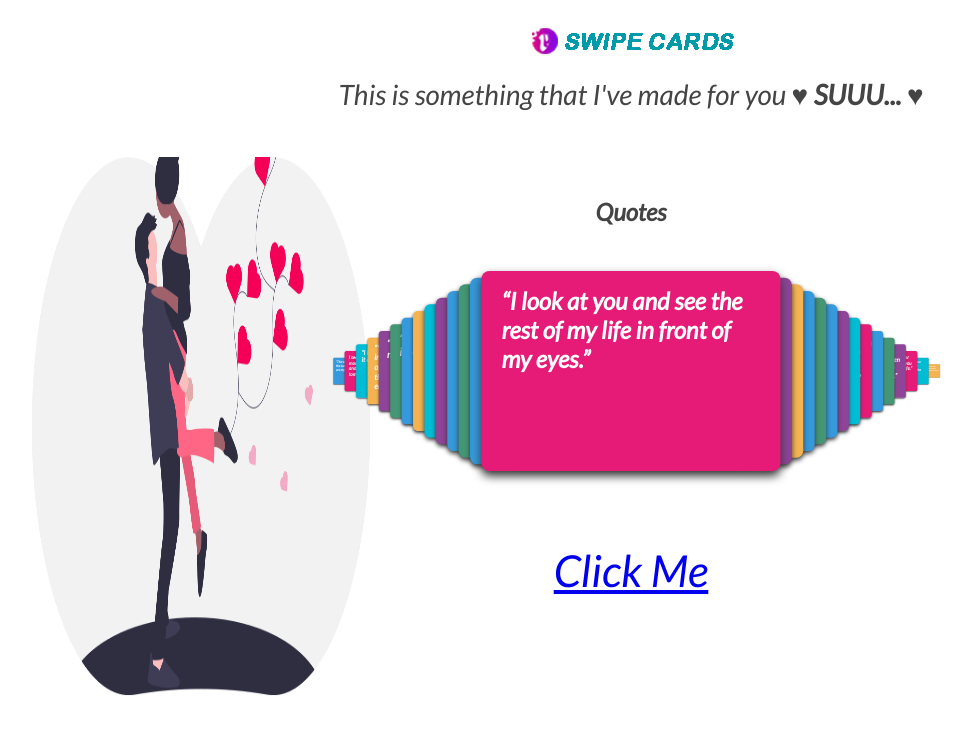
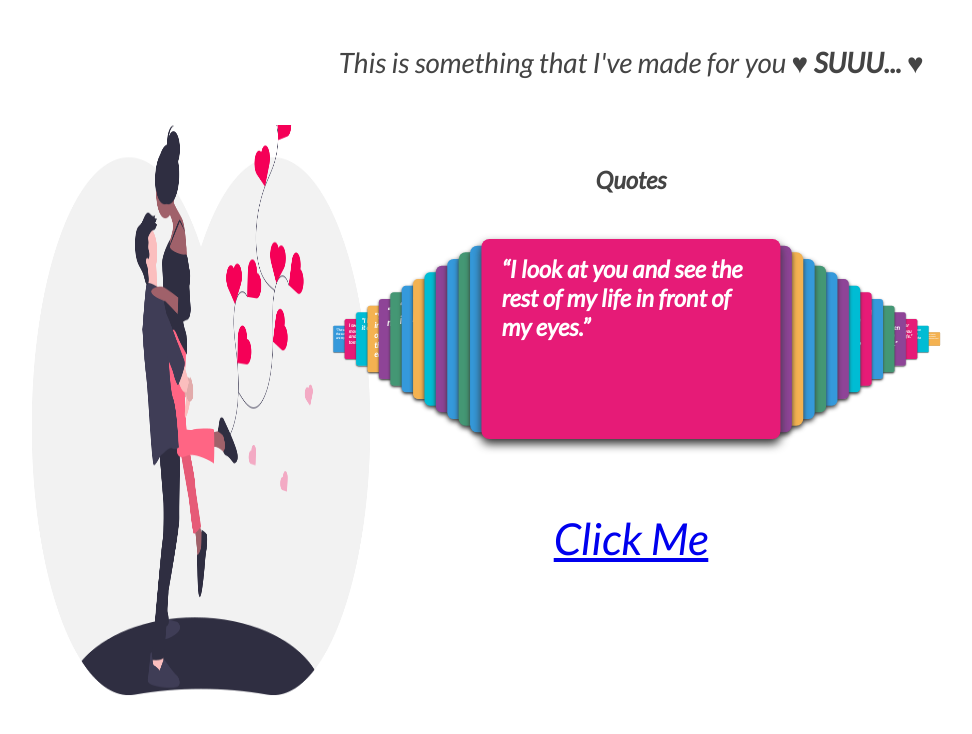
Before and after one commit to AkashSinha1503/Card, a plain HTML site: page index.html in a window 1280 px wide. Shown: the whole page, without its empty margins (9-981 px from the left). Drawn offline with nearby package versions, Linux system fonts and the light colour scheme.

Commit message:
Update index.html

```diff
--- a/index.html
+++ b/index.html
@@ -159,7 +159,7 @@
 
 	<div id="wrap">
 		<div class="header">
-			<img src="img/logo.PNG" alt="Stacked Cards">
+
 			<div class="intro" style="font-size: 28px;">
 				This is something that I've made for you <b>&hearts; SUUU... &hearts;</b>
 			</div>
```
